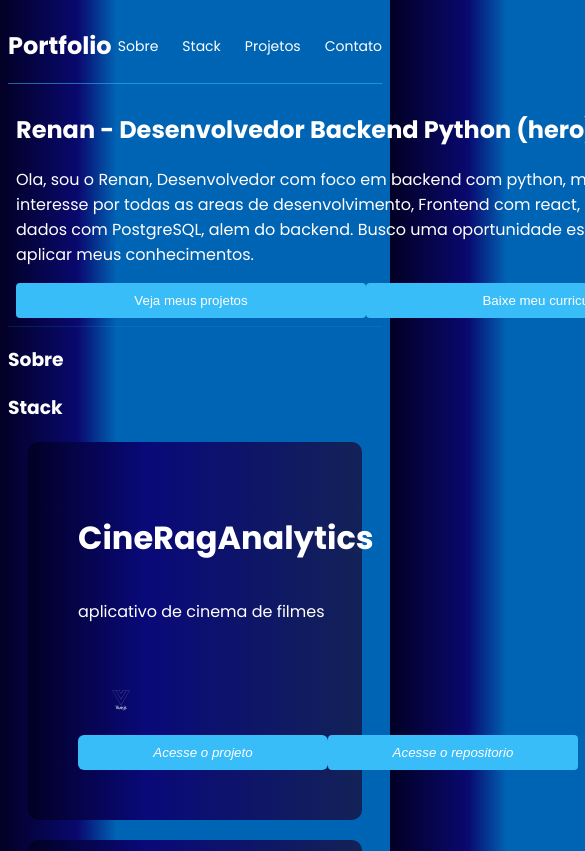
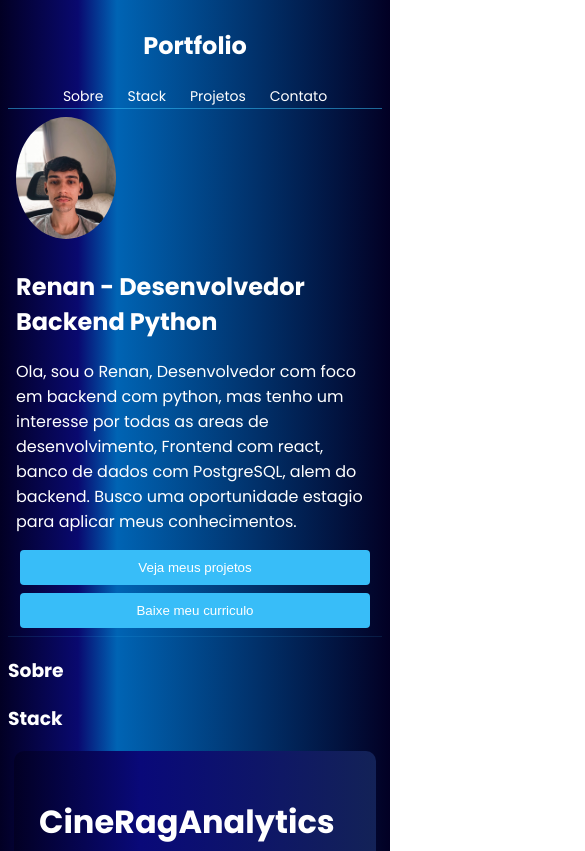
Before and after one commit to Renanmrqs/portfolio, a React (Vite) app: page / in a window 390 px wide. Shown: the top 851 px of the page, 585 px wide, since content can reach past the window. Built offline with nearby package versions, Linux system fonts and the light colour scheme.

Commit message:
add last changes

```diff
--- a/src/Hero.jsx
+++ b/src/Hero.jsx
@@ -5,7 +5,7 @@ function Hero() {
         <div className="hero">
 
             <div className='text-hero'>
-                <h2>Renan - Desenvolvedor Backend Python (hero)</h2>
+                <h2>Renan - Desenvolvedor Backend Python</h2>
                 <p>Ola, sou o Renan, Desenvolvedor com foco em backend com python, mas tenho um interesse por todas as areas de desenvolvimento, Frontend com react,
                     banco de dados com PostgreSQL, alem do backend. Busco uma oportunidade estagio para
                     aplicar meus conhecimentos.
--- a/style/style.css
+++ b/style/style.css
@@ -1,11 +1,9 @@
 body {
-    background: linear-gradient(90deg, rgba(2, 0, 36, 1) 0%, rgba(9, 9, 111, 1) 20%, rgba(0, 100, 180, 1) 30%);
+background: linear-gradient(90deg, rgba(2, 0, 36, 1) 0%, rgba(9, 9, 111, 1) 20%, rgba(0, 100, 180, 1) 30%, rgba(2, 0, 36, 1) 100%);
     font-family: "Poppins", sans-serif;
     overflow-x: hidden;
     min-height: 100vh;
     color: white;
-
-
 }
 
 
@@ -43,23 +41,33 @@ body {
 
 .hero {
     display: flex;
-    flex: 1;
     flex-direction: row;
     padding: 8px;
     border-bottom: 1px solid #38bdf820;
-
+   gap: 165px;
 }
 
 .text-hero {
     text-align: left;
+    max-width: 850px;
+    flex: 1;
+
 }
 
 .img-hero {
-    width: 200px;
-    height: 200px;
+    flex: 1;
+    display: flex;
+    overflow: hidden;
+    max-width: 250px;
+    justify-content: center;
+    flex-direction: column;
+}
+
+.img-hero img {
+    width: 100%;
+    height: 100%;
     border-radius: 50%;
     object-fit: cover;
-    overflow: hidden;
 }
 
 .hero-btn{
@@ -184,3 +192,54 @@ body {
     margin: auto;
     width: 250px;
 }
+
+/* cellphone width */
+
+@media (max-width: 768px) {
+
+    body {
+        font-size: 16px;
+    }
+
+    .nav {
+    display: flex;
+    flex-direction: column;
+    }
+
+    .hero {
+        flex-direction: column-reverse;
+        gap: 10px;
+        justify-content: center;
+    }
+
+    .hero-btn{
+   display: flex;
+   flex-direction: column;
+   gap: 8px;
+}
+
+
+
+    .img-hero {
+    flex: 1;
+    display: flex;
+    overflow: hidden;
+    max-width: 100px;
+    flex-direction: row;
+}
+
+    .footer {
+        flex-direction: column;
+    }
+
+    .project-btn {
+    flex-direction: column;
+    gap: 5px;
+}
+
+.project-card {
+    margin: 6px;
+    padding: 25px 25px;
+}
+
+}
```
Also changed, not shown: src/assets/renan-logo.svg (deleted), src/assets/renan.png (deleted).
